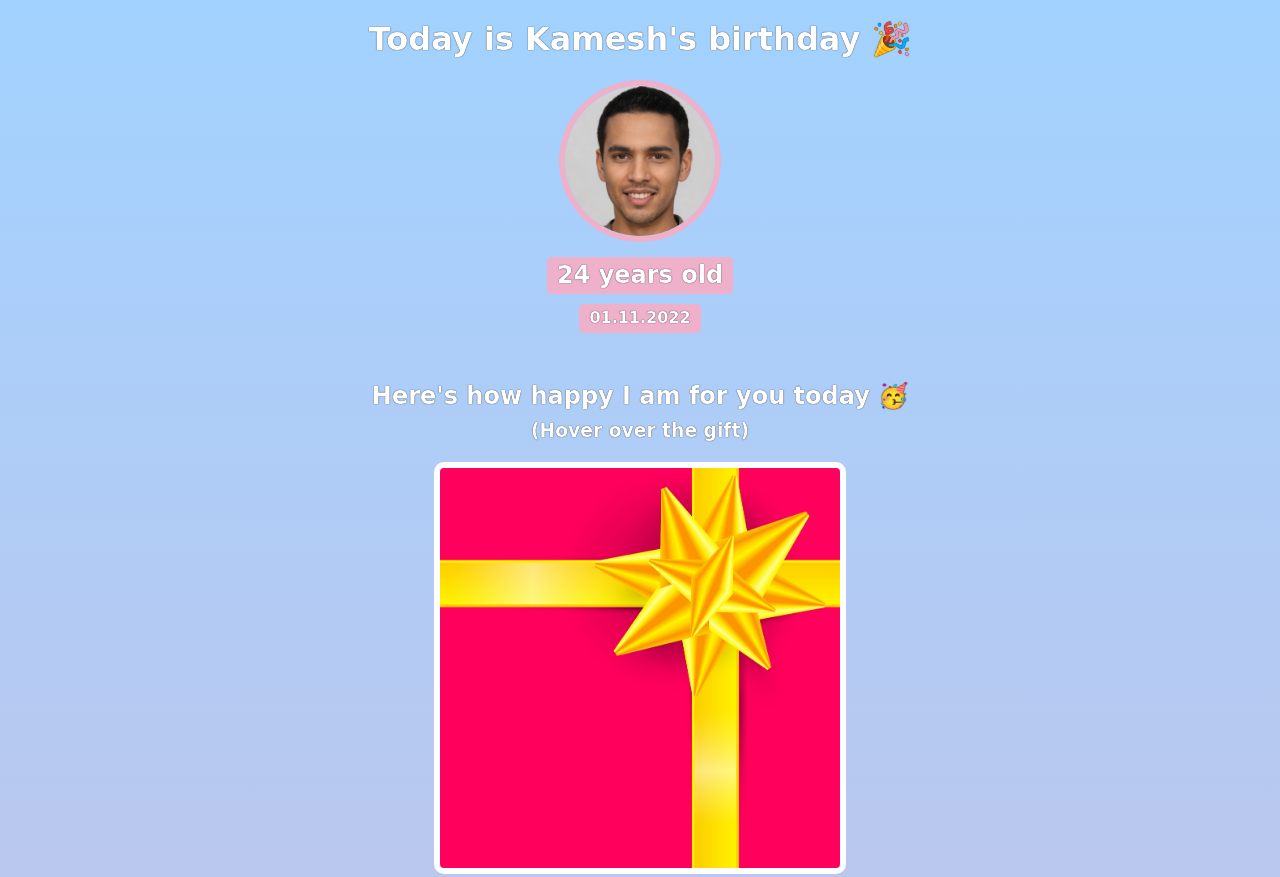
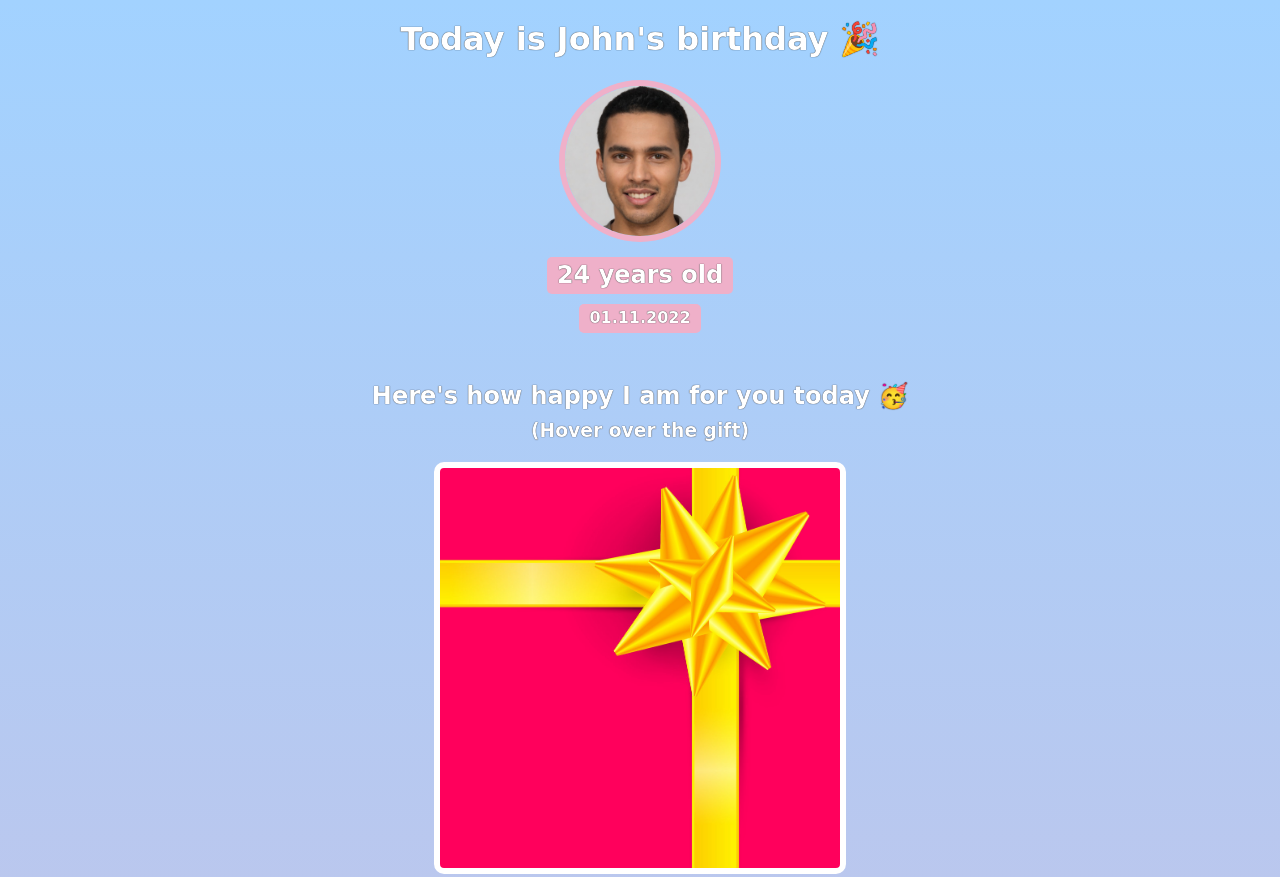
Before and after one commit to udaraDev/Birthday_Gift-Site, a website built with Vite: page index.html in a window 1280 px wide. Shown: the top 877 px of the page. Built offline with nearby package versions, Linux system fonts and the light colour scheme; a web font is replaced by a local one.

Commit message:
Change name to John

```diff
--- a/index.html
+++ b/index.html
@@ -14,7 +14,7 @@
   </head>
   <body>
     <div id="header">
-      <h1>Today is Kamesh's birthday 🎉</h1>
+      <h1>Today is John's birthday 🎉</h1>
       <img id="bff-img" src="images/nick.jpg" />
       <h2 id="bday-age">24 years old</h2>
       <h4 id="bday-date">01.11.2022</h4>
```
